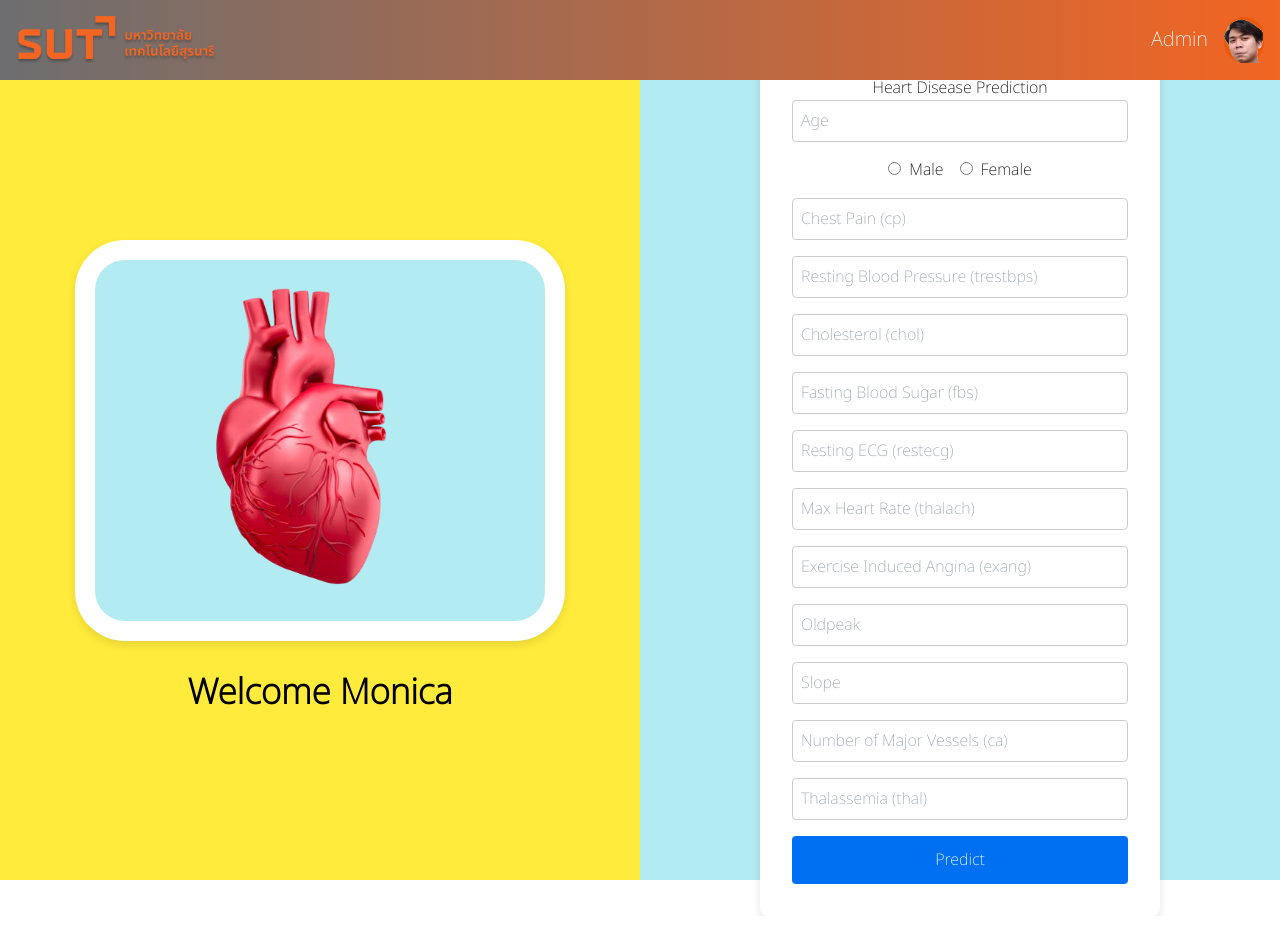
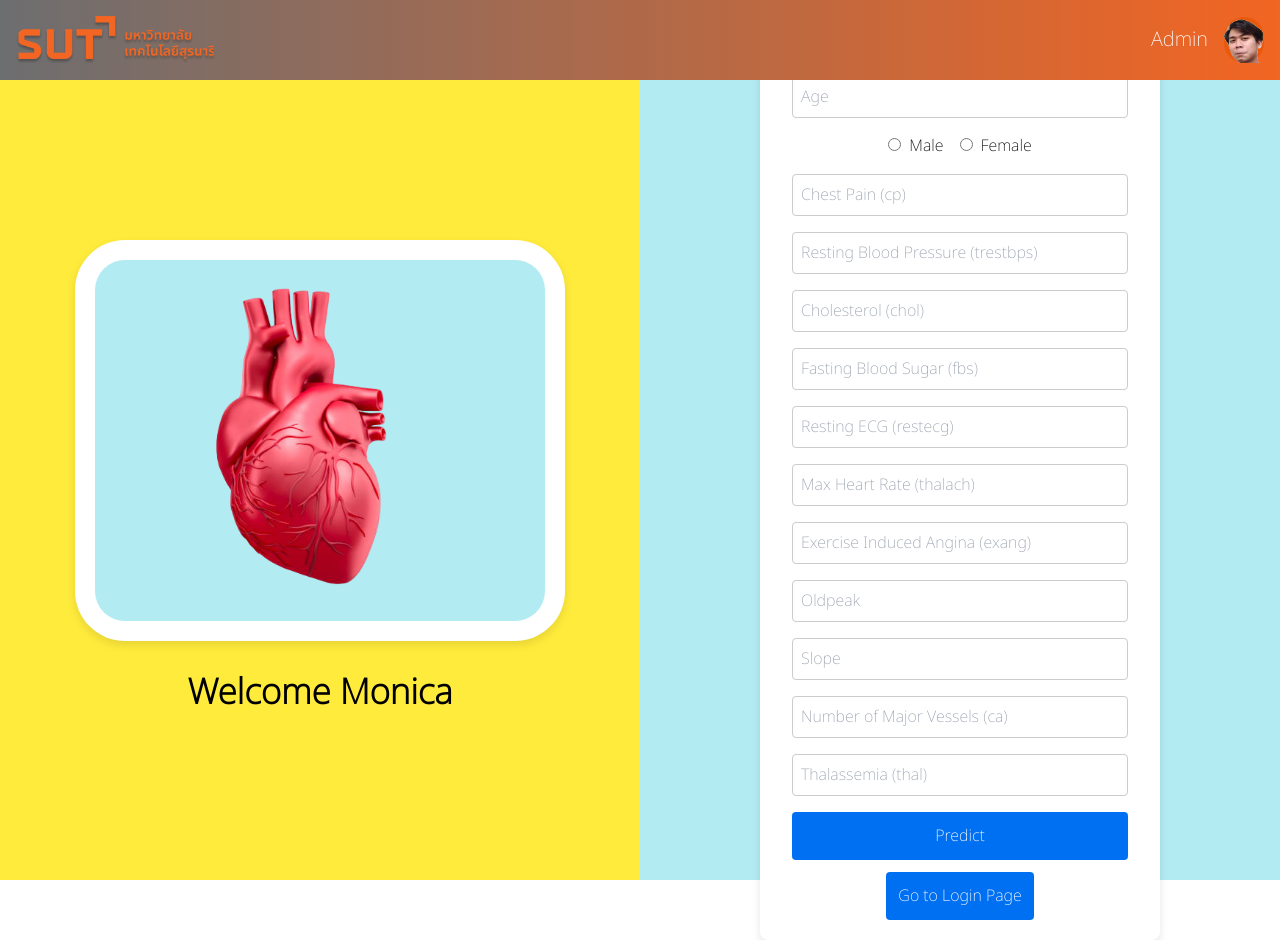
Before and after one commit to nitikornchumnankul/heart-disease-ui, a Next.js app: page / in a window 1280 px wide. Before the commit the page ends 916 px from the top, so only its background shows below. Built offline with nearby package versions, Linux system fonts and the light colour scheme.

Commit message:
Update page

```diff
--- a/src/app/page.tsx
+++ b/src/app/page.tsx
@@ -4,6 +4,7 @@ import axios from 'axios';
 import { useState } from 'react';
 import Image from 'next/image';
 import Navbar from './components/Navbar';
+import Link from 'next/link';
 
 export default function Home() {
   const [formData, setFormData] = useState({
@@ -133,8 +134,10 @@ export default function Home() {
               <button type="submit" style={styles.button} disabled={loading}>
                 {loading ? "Predicting..." : "Predict"}
               </button>
-            </form>
-
+            </form><br />
+            <Link href="/Login" style={styles.button}>
+              Go to Login Page
+            </Link>
             {/* Conditionally display the prediction result */}
             {predictionResult && (
               <div style={styles.result}>
```
